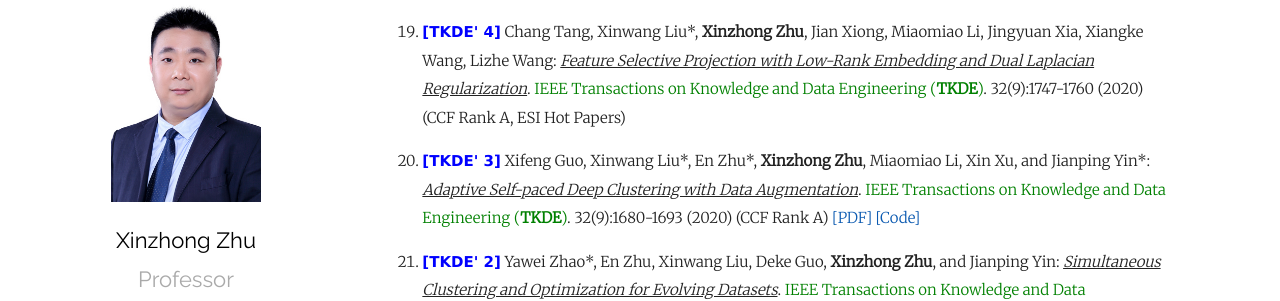
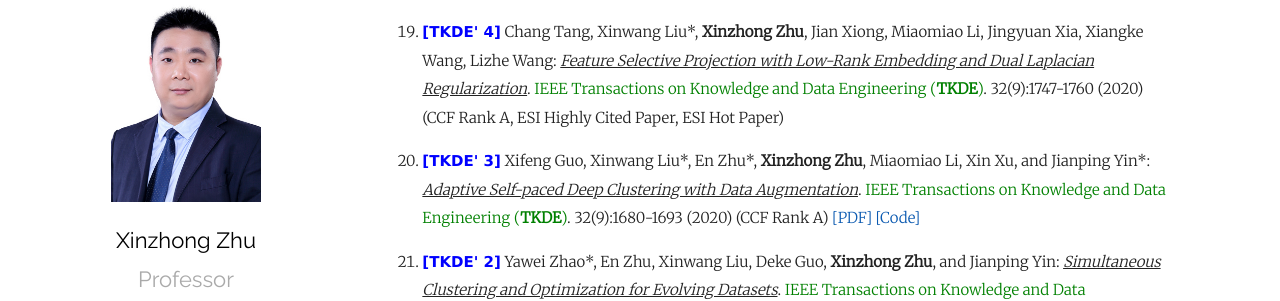
Before and after one commit to xinzhongzhu/xinzhongzhu.github.io, a Jekyll site: the page built from index.md, in a window 1280 px wide and 900 px high, scrolled down 2216 px. Shown: the part 181-482 px from the top of the window. Built offline with Jekyll 4.4.1, drawn with Linux system fonts in a browser that asks for light colours; our own code applies the rules of GitHub Pages for plain Markdown files.

Commit message:
Update index.md

```diff
--- a/index.md
+++ b/index.md
@@ -58,7 +58,7 @@ Please drop me a message by email: <u>zxz@zjnu.edu.cn</u> or <u>zxz@ci-xing.com<
 <p style="margin-top: 8px;"><li><font face="verdana" color="blue"><b>[TPAMI' 1]</b></font> Xinwang Liu#, <b>Xinzhong Zhu</b>*#, Miaomiao Li, Lei Wang, Chang Tang, Jianping Yin, Dinggang Shen, Huaimin Wang and Wen Gao: "<i><u>Late Fusion Incomplete Multi-view Clustering</u></i>". <font color="green">IEEE Transactions on Pattern Analysis and Machine Intelligence (<b>TPAMI</b>)</font> 41(10): 2410-2423 (2019) (CCF Rank A, ESI Highly Cited Papers) <a href = "https://europepmc.org/backend/ptpmcrender.fcgi?accid=PMC6494716&blobtype=pdf">[PDF]</a> <a href = "https://github.com/xinwangliu/Late-Fusion-Incomplete-Multi-view-Clustering">[Code]</a></li></p>
 
 
-  <p style="margin-top: 8px;"><li><font face="verdana" color="blue"><b>[TKDE' 4]</b></font> Chang Tang, Xinwang Liu*, <b>Xinzhong Zhu</b>, Jian Xiong, Miaomiao Li, Jingyuan Xia, Xiangke Wang, Lizhe Wang: <i><u>Feature Selective Projection with Low-Rank Embedding and Dual Laplacian Regularization</u></i>. <font color="green">IEEE Transactions on Knowledge and Data Engineering (<b>TKDE</b>)</font>. 32(9):1747-1760 (2020) (CCF Rank A, ESI Hot Papers) </li></p>
+  <p style="margin-top: 8px;"><li><font face="verdana" color="blue"><b>[TKDE' 4]</b></font> Chang Tang, Xinwang Liu*, <b>Xinzhong Zhu</b>, Jian Xiong, Miaomiao Li, Jingyuan Xia, Xiangke Wang, Lizhe Wang: <i><u>Feature Selective Projection with Low-Rank Embedding and Dual Laplacian Regularization</u></i>. <font color="green">IEEE Transactions on Knowledge and Data Engineering (<b>TKDE</b>)</font>. 32(9):1747-1760 (2020) (CCF Rank A, ESI Highly Cited Paper, ESI Hot Paper) </li></p>
 
 <p style="margin-top: 8px;"><li><font face="verdana" color="blue"><b>[TKDE' 3]</b></font> Xifeng Guo, Xinwang Liu*, En Zhu*, <b>Xinzhong Zhu</b>, Miaomiao Li, Xin Xu, and Jianping Yin*: <i><u>Adaptive Self-paced Deep Clustering with Data Augmentation</u></i>. <font color="green">IEEE Transactions on Knowledge and Data Engineering (<b>TKDE</b>)</font>. 32(9):1680-1693 (2020) (CCF Rank A) <a href = "https://www.researchgate.net/profile/Xifeng_Guo/publication/332490862_Adaptive_Self-paced_Deep_Clustering_with_Data_Augmentation/links/5cbc1d3c4585156cd7a724fa/Adaptive-Self-paced-Deep-Clustering-with-Data-Augmentation.pdf?origin=publication_detail">[PDF]</a> <a href = "https://github.com/XifengGuo/ASPC-DA">[Code]</a></li></p>
 
```
